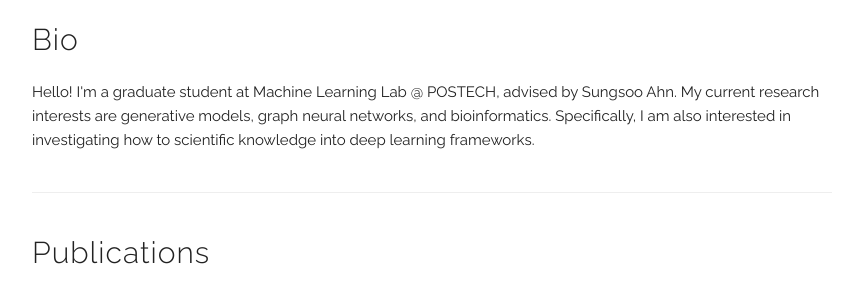
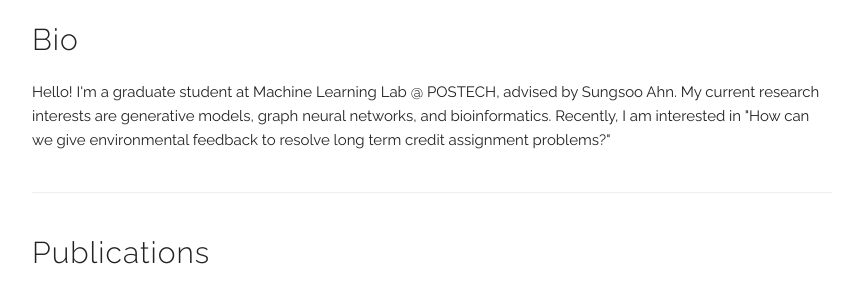
Before and after one commit to hsjang0/hsjang, a Jekyll site: the page built from index.html, in a window 1280 px wide. Shown: the part 384-684 px from the top of the page, without its empty margins (208-1071 px from the left). Built offline with Jekyll 4.4.1, drawn with Linux system fonts in a browser that asks for light colours; some web fonts are replaced.

Commit message:
Update index.html

```diff
--- a/index.html
+++ b/index.html
@@ -5,7 +5,7 @@
 <!-- ========== BIO ========== -->
 <div class="docs-section" id="bio">
   <h4>Bio</h4>
-  Hello! I'm a graduate student at Machine Learning Lab @ POSTECH, advised by Sungsoo Ahn. My current research interests are generative models, graph neural networks, and bioinformatics. Specifically, I am also interested in investigating how to scientific knowledge into deep learning frameworks.
+  Hello! I'm a graduate student at Machine Learning Lab @ POSTECH, advised by Sungsoo Ahn. My current research interests are generative models, graph neural networks, and bioinformatics. Recently, I am interested in "How can we give environmental feedback to resolve long term credit assignment problems?"
   <!-- <p>
   My research develops tools for analyzing <b>large-scale social data</b>, aiming to provide a better understanding of <b>social structure and behaviors</b> online while also impacting the <b>design of digital social systems</b>.
   My recent work has focused on reducing political polarization online
```
